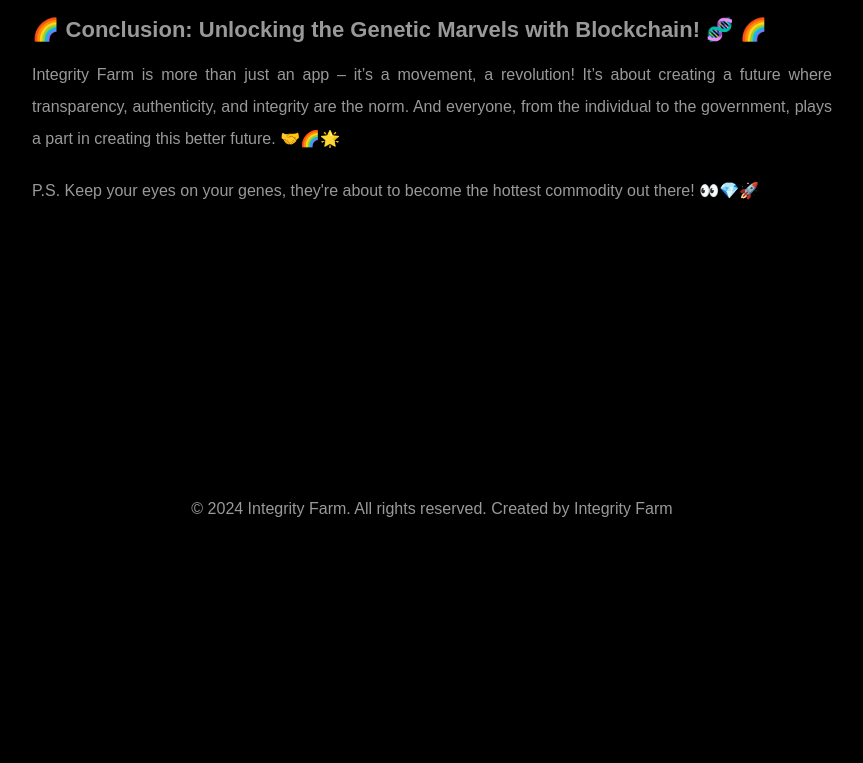
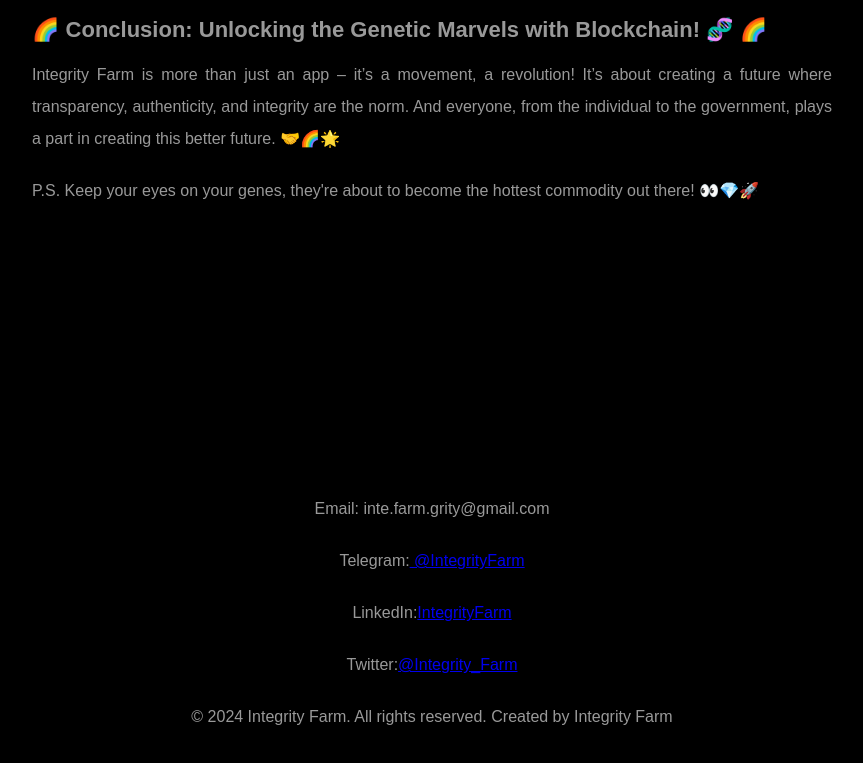
Before and after one commit to Offelys/IntegrityFarm.github.io, a plain HTML site: page ar5.html in a window 1280 px wide. Shown: the part 2198-2961 px from the top of the page, without its empty margins (208-1071 px from the left). Before the commit the page ends 2753 px from the top, so only its background shows below. Drawn offline with Linux system fonts and the light colour scheme.

Commit message:
Update ar5.html

```diff
--- a/ar5.html
+++ b/ar5.html
@@ -185,7 +185,11 @@
   </main>
 
   <footer>
-    <p>&copy; 2024 Integrity Farm. All rights reserved. Created by Integrity Farm</p>
+    <p>Email: inte.farm.grity@gmail.com</p>
+      <p>Telegram:<a href="https://t.me/IntegrityFarmOfficial"> @IntegrityFarm </a></p>
+      <p>LinkedIn:<a href="https://www.linkedin.com/in/integrity-farm-5bba61142">IntegrityFarm</a></p>
+      <p>Twitter:<a href="https://x.com/Integrity_Farm?t=d4ztqWx5cQuScGKiCL6hGw&s=35">@Integrity_Farm</a></p>
+      <p>&copy; 2024 Integrity Farm. All rights reserved. Created by Integrity Farm</p>
   </footer>
 </body>
 </html>
```
